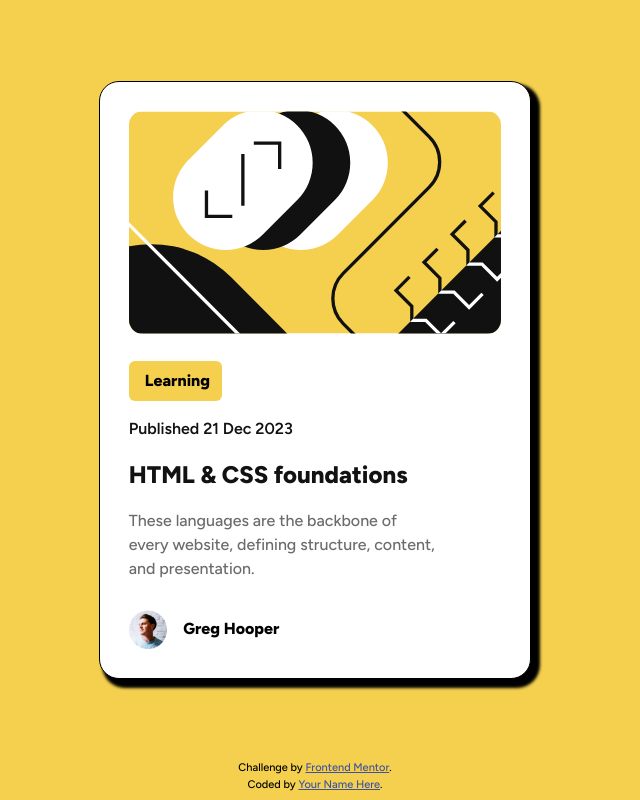
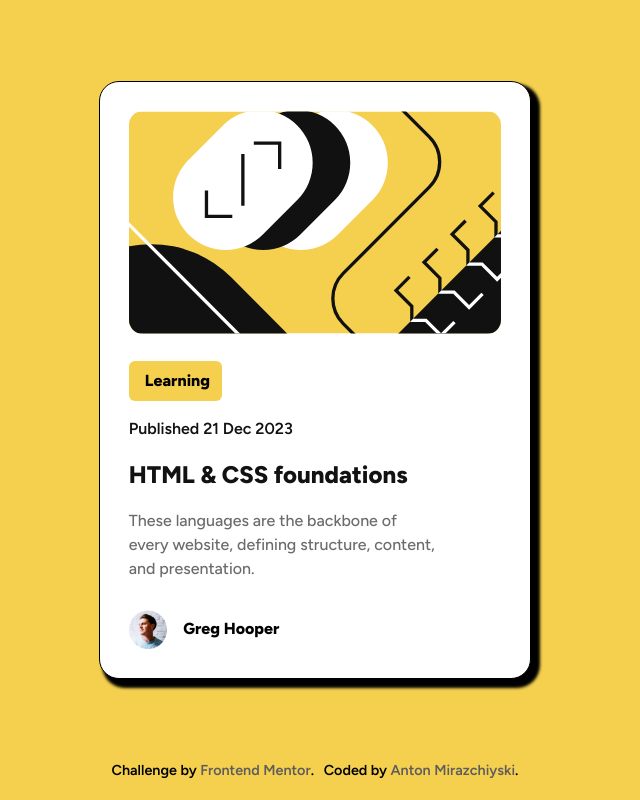
Before and after one commit to anton-mirazchiyski/Blog-Preview-Card, a plain HTML site: page index.html in a window 1280 px wide. Shown: the whole page, without its empty margins (325-965 px from the left). Drawn offline with Linux system fonts and the light colour scheme.

Commit message:
Style footer and attribution

```diff
--- a/index.html
+++ b/index.html
@@ -12,11 +12,6 @@
 
   <title>Frontend Mentor | Blog preview card</title>
 
-  <!-- Feel free to remove these styles or customise in your own stylesheet 👍 -->
-  <style>
-    .attribution { font-size: 11px; text-align: center; }
-    .attribution a { color: hsl(228, 45%, 44%); }
-  </style>
 </head>
 <body>
   <main>
@@ -41,7 +36,7 @@
   <footer>
     <div class="attribution">
       <p>Challenge by <a href="https://www.frontendmentor.io?ref=challenge" target="_blank">Frontend Mentor</a>.</p>
-      <p>Coded by <a href="#">Your Name Here</a>.</p>
+      <p>Coded by <a href="https://github.com/anton-mirazchiyski">Anton Mirazchiyski</a>.</p>
     </div>
   </footer>
 </body>
--- a/styles/styles.css
+++ b/styles/styles.css
@@ -70,6 +70,22 @@ div.card-author {
     font-weight: 800;
 }
 
+footer {
+    font-size: 0.9rem;
+    font-weight: 600;
+}
+
+.attribution {
+    display: flex;
+    justify-content: center;
+    gap: 0.6rem;
+}
+
+.attribution a {
+    text-decoration: none;
+    color: rgb(94, 92, 92);
+}
+
 a.card-title:hover {
     color: hsl(47, 88%, 63%);
 }
```
